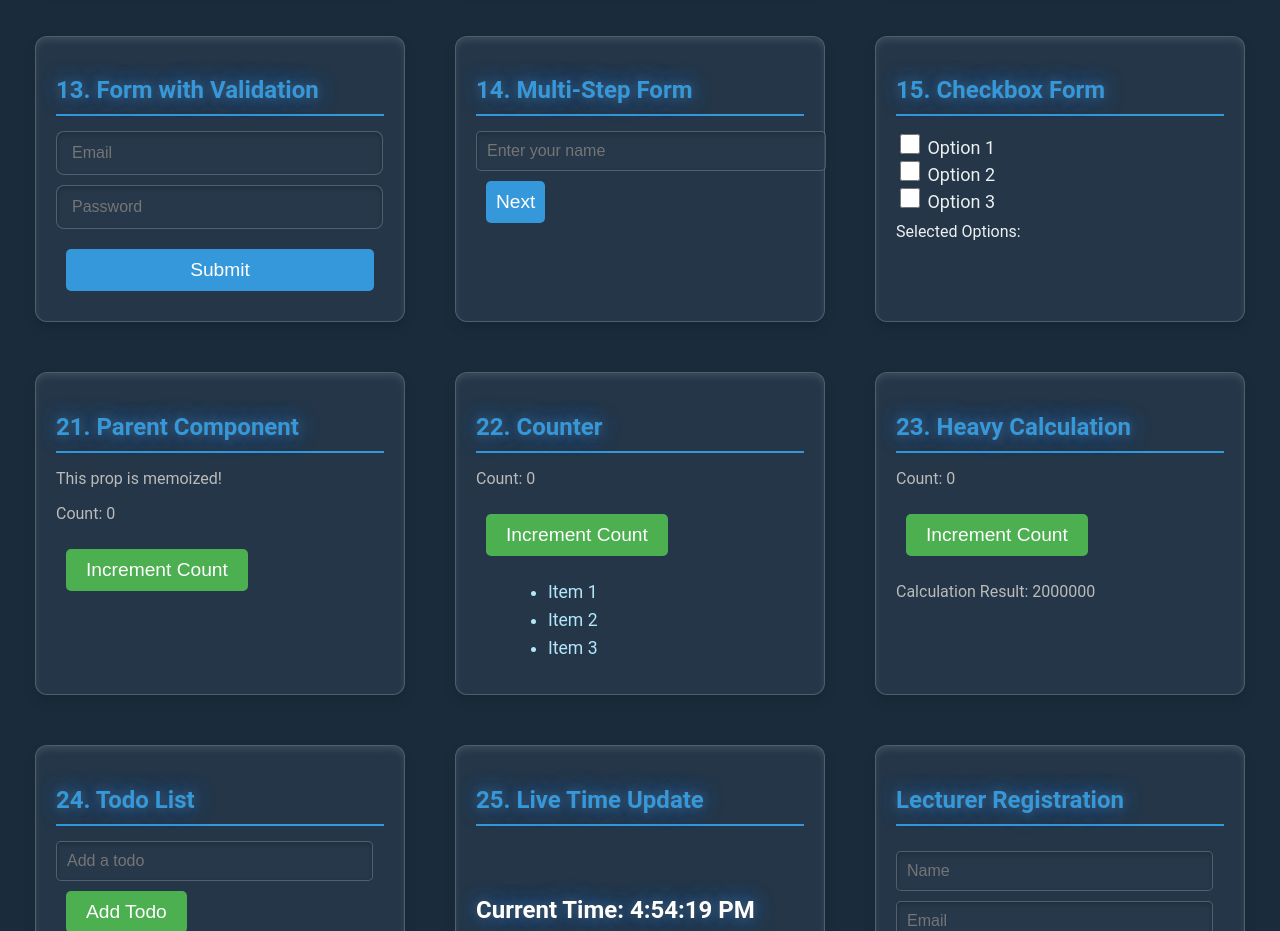
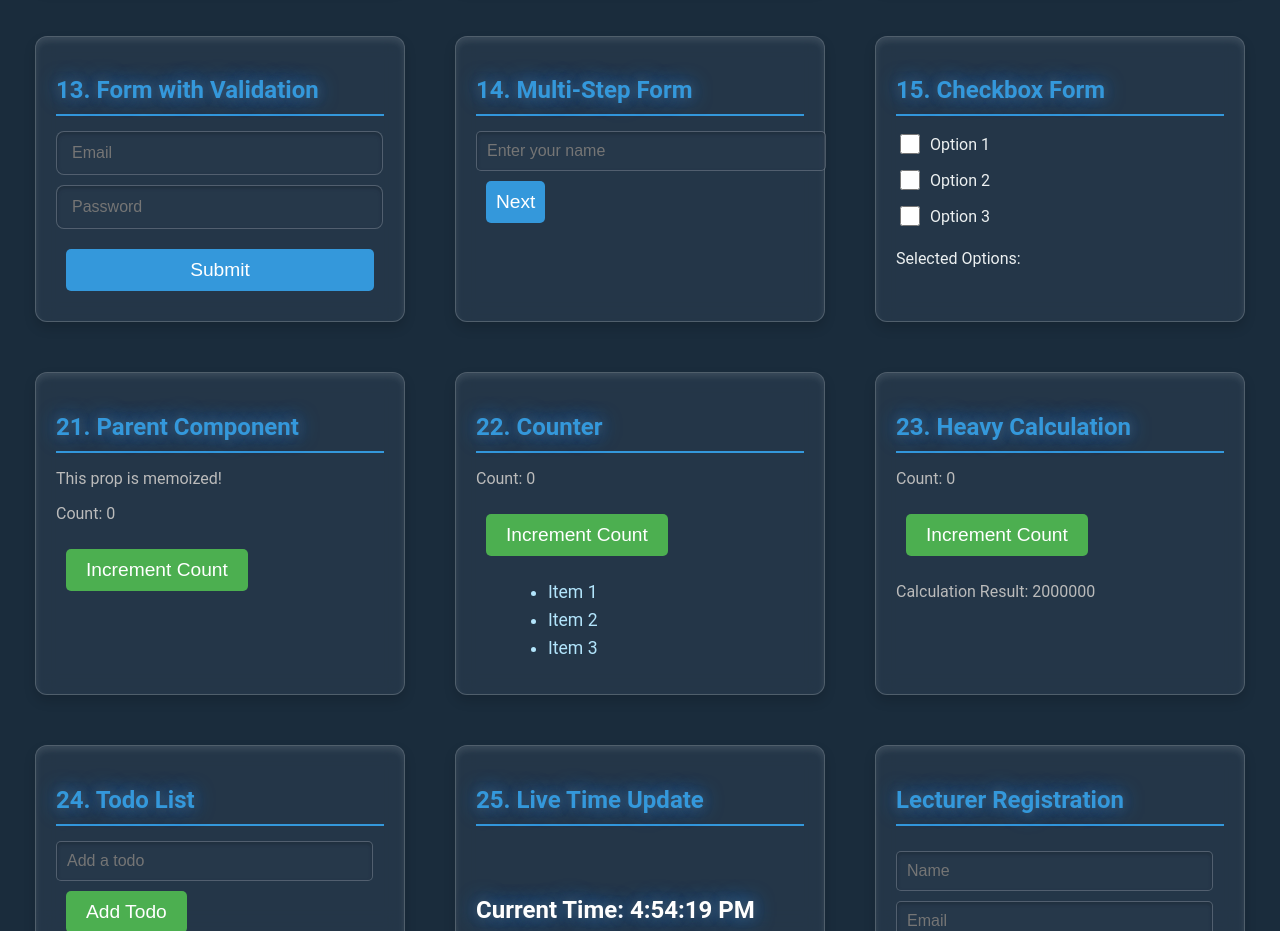
Before and after one commit to hirwacedric123/assignment3_for_react, a React (Vite) app in the folder my-react-app/: page / in a window 1280 px wide. Shown: the part 1580-2511 px from the top of the page. Built offline with nearby package versions, Linux system fonts and the light colour scheme.

Commit message:
changing styles for checkboxes

```diff
--- a/my-react-app/src/style.css
+++ b/my-react-app/src/style.css
@@ -273,3 +273,35 @@ hr.section-separator {
   button:hover {
     background-color: #45a049;
   }
+
+/* Style the label to create a modern look */
+label {
+  display: flex;
+  align-items: center;
+  font-size: 16px; /* Font size for the text */
+  color: #ecf0f1; /* Text color */
+  cursor: pointer; /* Change cursor to pointer for interactivity */
+  margin-bottom: 10px; /* Add spacing between checkboxes */
+  transition: all 0.3s ease; /* Smooth transition */
+}
+
+/* Style the checkbox */
+input[type="checkbox"] {
+  width: 20px; /* Increase checkbox size */
+  height: 20px; /* Increase checkbox size */
+  margin-right: 10px; /* Space between checkbox and label text */
+  accent-color: #2e877d; /* Change the color of the checkbox */
+  transition: all 0.3s ease; /* Smooth transition */
+  cursor: pointer; /* Make checkbox clickable */
+}
+
+/* Style the checkbox on hover */
+input[type="checkbox"]:hover {
+  transform: scale(1.1); /* Slightly increase size on hover */
+}
+
+/* Style the checkbox when checked */
+input[type="checkbox"]:checked {
+  background-color: #2ecc71; /* Green background when checked */
+  border-color: #2ecc71; /* Border color when checked */
+}
```
